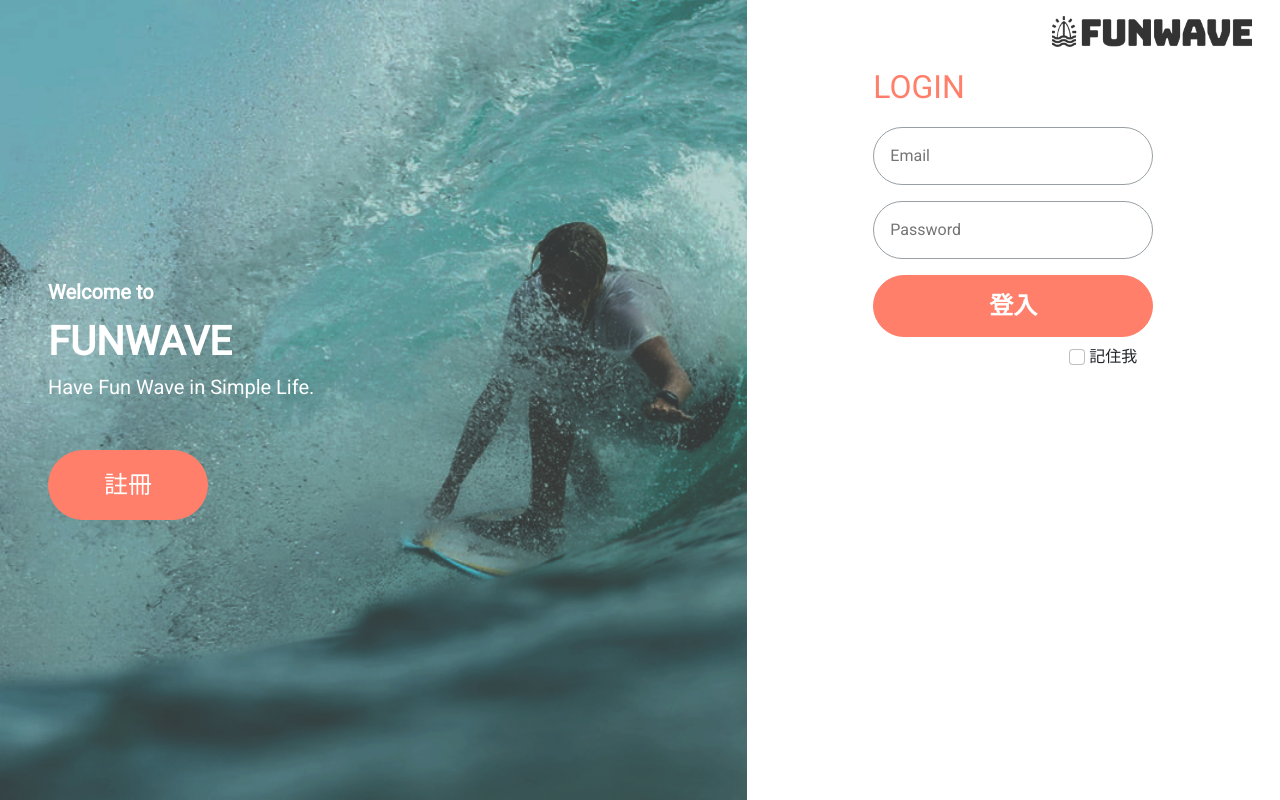
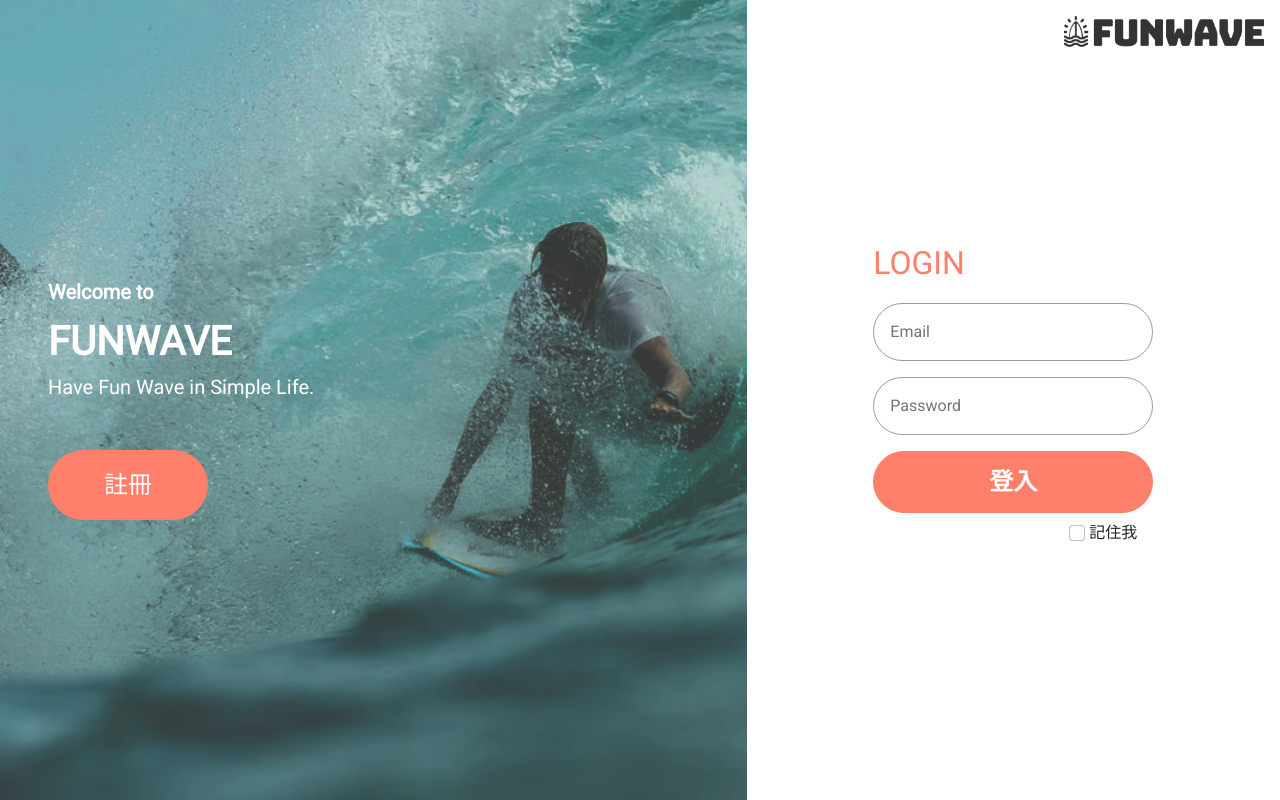
Before and after one commit to verayu0217/funwave_frontend, a React (Create React App) app: page / in a window 1280 px wide. Built offline with nearby package versions, Linux system fonts and the light colour scheme.

Commit message:
登入頁面切版

```diff
--- a/src/components/LogIn.js
+++ b/src/components/LogIn.js
@@ -22,11 +22,8 @@
               </div>
             </div>
           </div>
-          <div className="col-md-5 col-sm-12 vh-100">
-            <div className="d-flex justify-content-end">
+          <div className="col-md-5 col-sm-12 vh-100 d-flex align-items-center justify-content-center">
             <img src={logo} alt="funwave" className="logo m-3" />
-            </div>
-            <div className="d-flex justify-content-center">
             <ul className="list-unstyled">
               <li>
                 <div className="fs-2 loginTitle">LOGIN</div>
@@ -67,7 +64,6 @@
           </div>
         </div>
       </div>
-      </div>
     </>
   );
 }
--- a/src/styles/global.scss
+++ b/src/styles/global.scss
@@ -19,6 +19,9 @@
 }
 .logo{
     width: 200px;
+    position: absolute;
+    top: 0%;
+    right:0%;
 }
 .loginTitle{
     color: $info;
```
Lines whose indentation alone changed are shown as unchanged.
